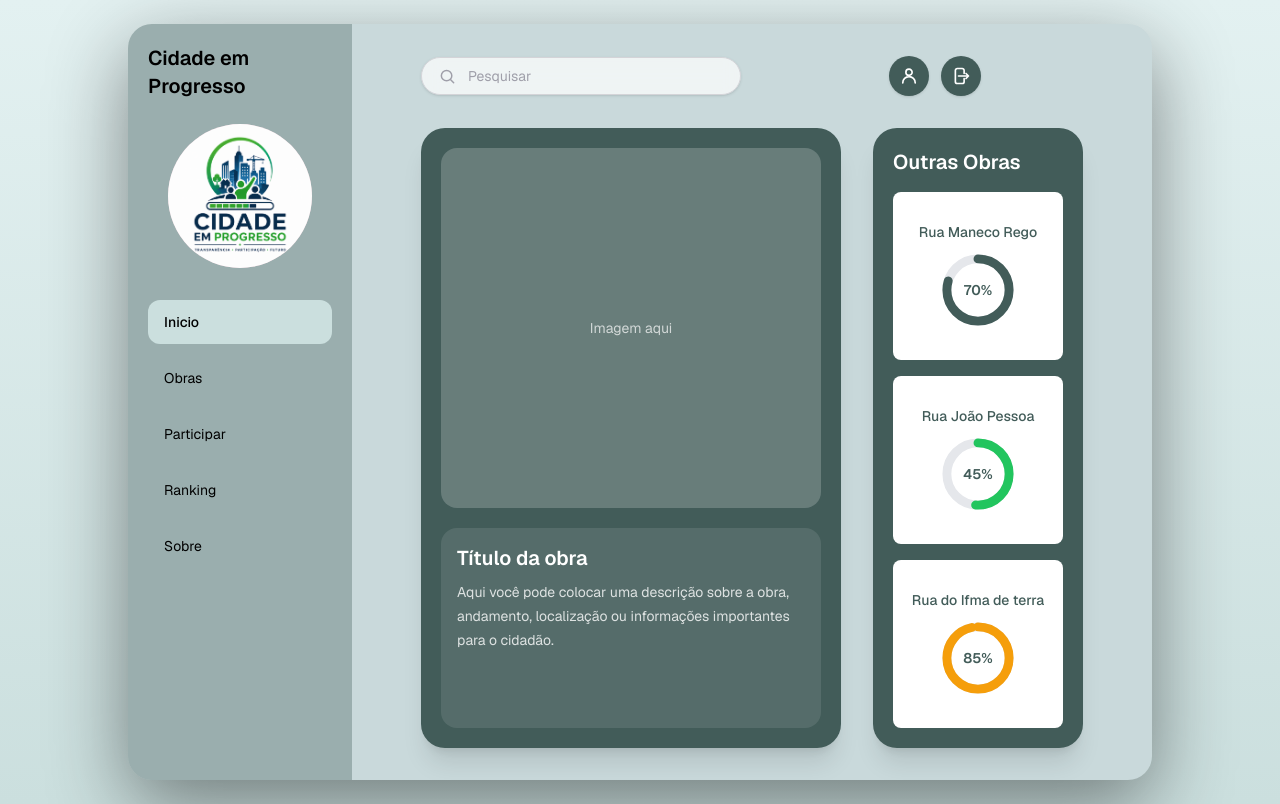
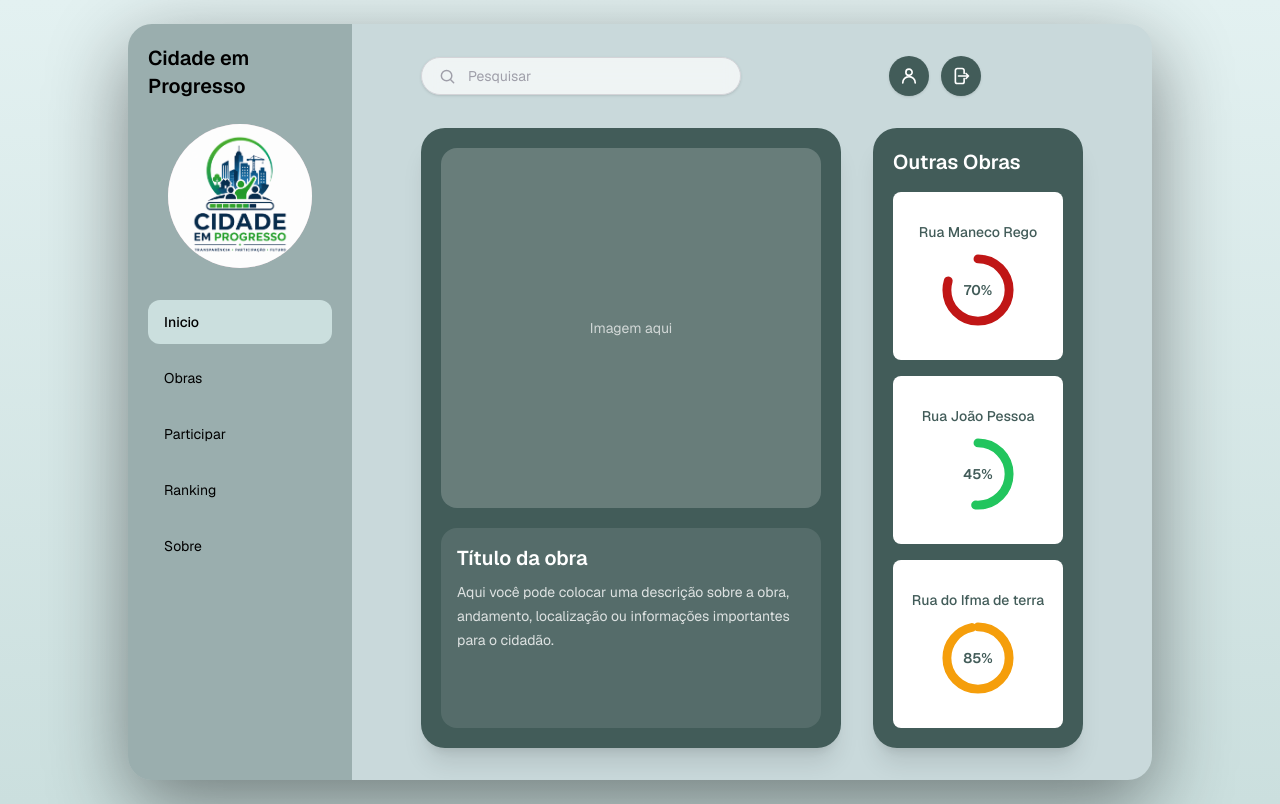
Before and after one commit to TornadoP/Cidade-Em-Progresso, a Next.js app: page / in a window 1280 px wide. Built offline with nearby package versions, Linux system fonts and the light colour scheme.

Commit message:
alterando a cor relacionada no fundo dos cards graficos e de um dos gráficos para vermelho

```diff
--- a/app/page.tsx
+++ b/app/page.tsx
@@ -181,7 +181,7 @@ export default function Home() {
                           cy="18"
                           r="14"
                           fill="none"
-                          stroke="#E5E7EB"
+                          stroke="#425C59/35"
                           strokeWidth="4"
                         />
                         <circle
@@ -189,7 +189,7 @@ export default function Home() {
                           cy="18"
                           r="14"
                           fill="none"
-                          stroke="#425C59"
+                          stroke="#c01616"
                           strokeWidth="4"
                           strokeDasharray="70 100"
                           strokeLinecap="round"
@@ -215,7 +215,7 @@ export default function Home() {
                           cy="18"
                           r="14"
                           fill="none"
-                          stroke="#E5E7EB"
+                          stroke="#425C59/35"
                           strokeWidth="4"
                         />
                         <circle
@@ -249,7 +249,7 @@ export default function Home() {
                           cy="18"
                           r="14"
                           fill="none"
-                          stroke="#E5E7EB"
+                          stroke="#425C59/35"
                           strokeWidth="4"
                         />
                         <circle
```
